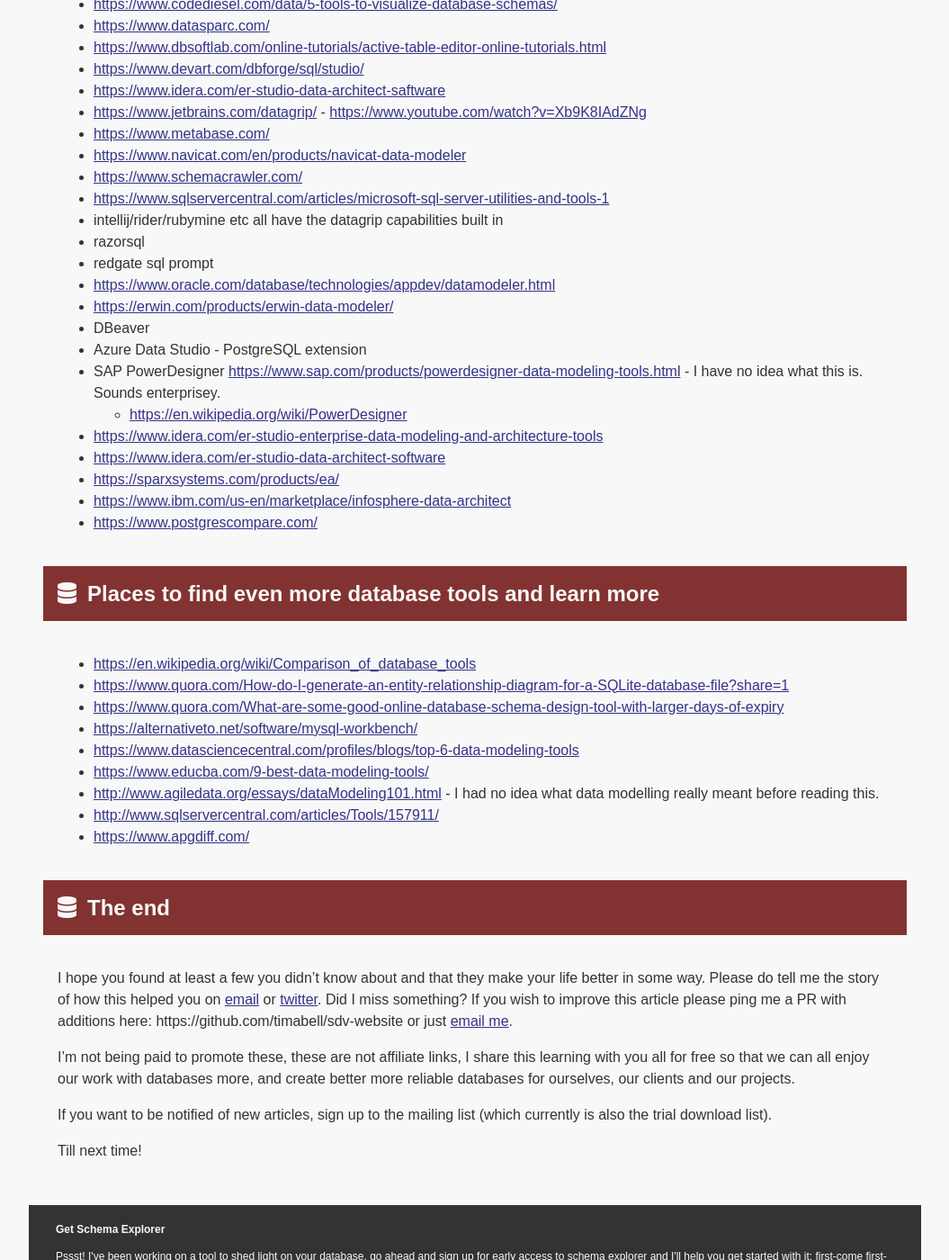
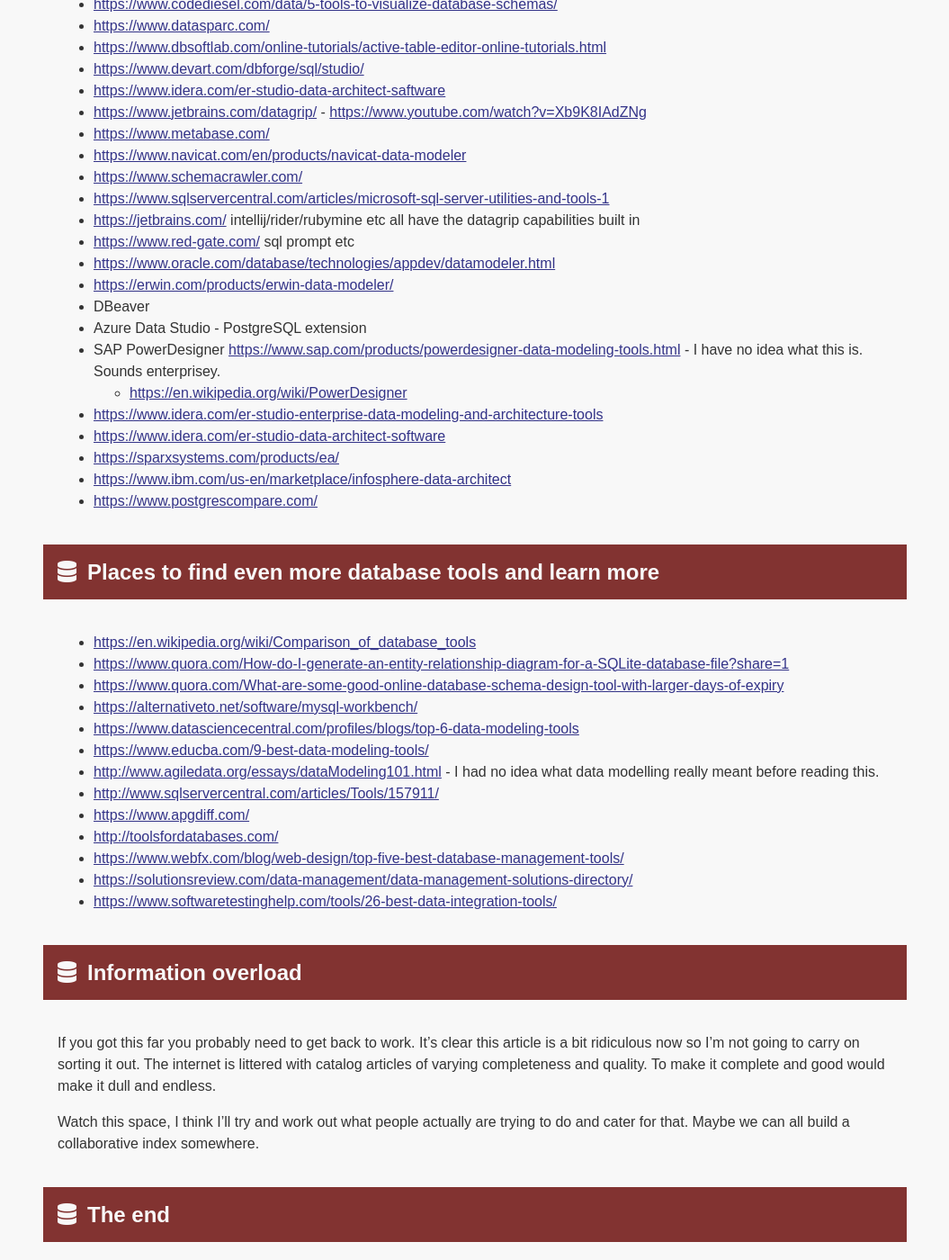
Before and after one commit to timabell/schema-explorer, a Jekyll site: the page built from _posts/2019-06-10-database-tools-you-didnt-know-about.md, in a window 1280 px wide and 1400 px high, scrolled down 5307 px. Shown: the whole window at 90% size, without its empty margins (112-1167 px from the left). Built offline with Jekyll 4.4.1, drawn with Linux system fonts in a browser that asks for light colours; nearby versions of some CDN libraries; some of the changed text lies outside the part shown.

Commit message:
tools - abandon the endless task

```diff
--- a/_posts/2019-06-10-database-tools-you-didnt-know-about.md
+++ b/_posts/2019-06-10-database-tools-you-didnt-know-about.md
@@ -151,7 +151,7 @@
 > Redshift, SqlServer, Azure, Oracle, Teradata and more. DbPrompt can work on
 > all operating systems. DbPrompt is free of charge. "
 
-## Unsorted (wip)
+## Unsorted - omg will it never end
 
 * <http://www.magereverse.com/>
 * <https://dataedo.com/>
@@ -176,9 +176,8 @@
 * <https://www.navicat.com/en/products/navicat-data-modeler>
 * <https://www.schemacrawler.com/>
 * <https://www.sqlservercentral.com/articles/microsoft-sql-server-utilities-and-tools-1>
-* intellij/rider/rubymine etc all have the datagrip capabilities built in
-* razorsql
-* redgate sql prompt
+* <https://jetbrains.com/> intellij/rider/rubymine etc all have the datagrip capabilities built in
+* <https://www.red-gate.com/> sql prompt etc
 * <https://www.oracle.com/database/technologies/appdev/datamodeler.html>
 * <https://erwin.com/products/erwin-data-modeler/>
 * DBeaver
@@ -202,16 +201,38 @@
 * <http://www.agiledata.org/essays/dataModeling101.html> - I had no idea what data modelling really meant before reading this.
 * <http://www.sqlservercentral.com/articles/Tools/157911/>
 * <https://www.apgdiff.com/>
+* <http://toolsfordatabases.com/>
+* <https://www.webfx.com/blog/web-design/top-five-best-database-management-tools/>
+* <https://solutionsreview.com/data-management/data-management-solutions-directory/>
+* <https://www.softwaretestinghelp.com/tools/26-best-data-integration-tools/>
 
 
+## Information overload
+
+If you got this far you probably need to get back to work. It's clear this
+article is a bit ridiculous now so I'm not going to carry on sorting it out.
+The internet is littered with catalog articles of varying completeness and
+quality. To make it complete and good would make it dull and endless.
+
+Watch this space, I think I'll try and work out what people actually are trying
+to do and cater for that. Maybe we can all build a collaborative index
+somewhere.
 
 ## The end
 
-I hope you found at least a few you didn't know about and that they make your life better in some way. Please do tell me the story of how this helped you on [email](tim@schemaexplorer.io) or [twitter](https://twitter.com/tim_abell).
-Did I miss something? If you wish to improve this article please ping me a PR with additions here: https://github.com/timabell/sdv-website or just [email me](tim@schemaexplorer.io).
+I hope you found at least a few you didn't know about and that they make your
+life better in some way. Please do tell me the story of how this helped you on
+[email](tim@schemaexplorer.io) or [twitter](https://twitter.com/tim_abell).
+Did I miss something? If you wish to improve this article please ping me a PR
+with additions here: https://github.com/timabell/sdv-website or just [email
+me](tim@schemaexplorer.io).
 
-I'm not being paid to promote these, these are not affiliate links, I share this learning with you all for free so that we can all enjoy our work with databases more, and create better more reliable databases for ourselves, our clients and our projects.
+I'm not being paid to promote these, these are not affiliate links, I share
+this learning with you all for free so that we can all enjoy our work with
+databases more, and create better more reliable databases for ourselves, our
+clients and our projects.
 
-If you want to be notified of new articles, sign up to the mailing list (which currently is also the trial download list).
+If you want to be notified of new articles, sign up to the mailing list (which
+currently is also the trial download list).
 
 Till next time!
```
